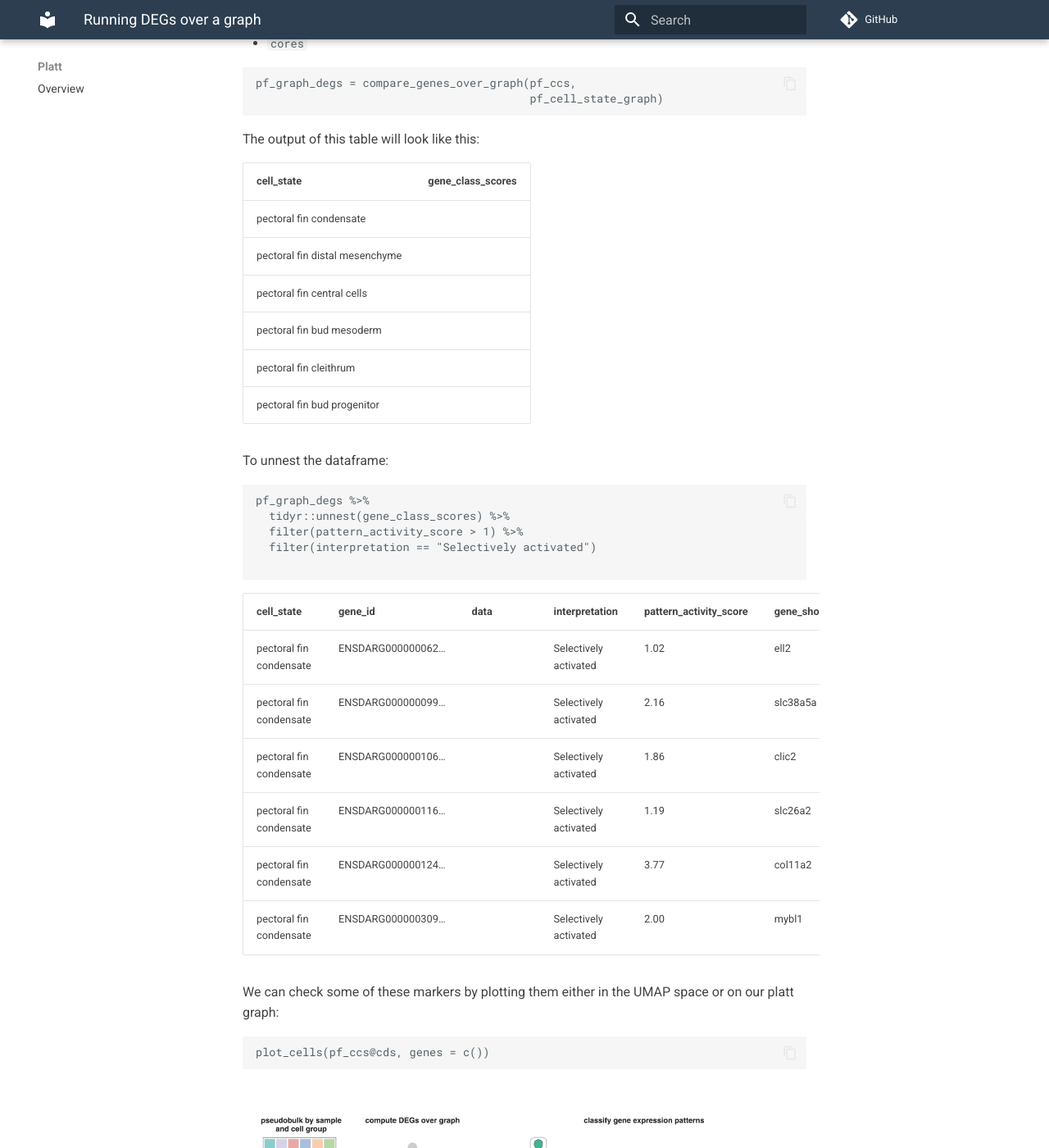
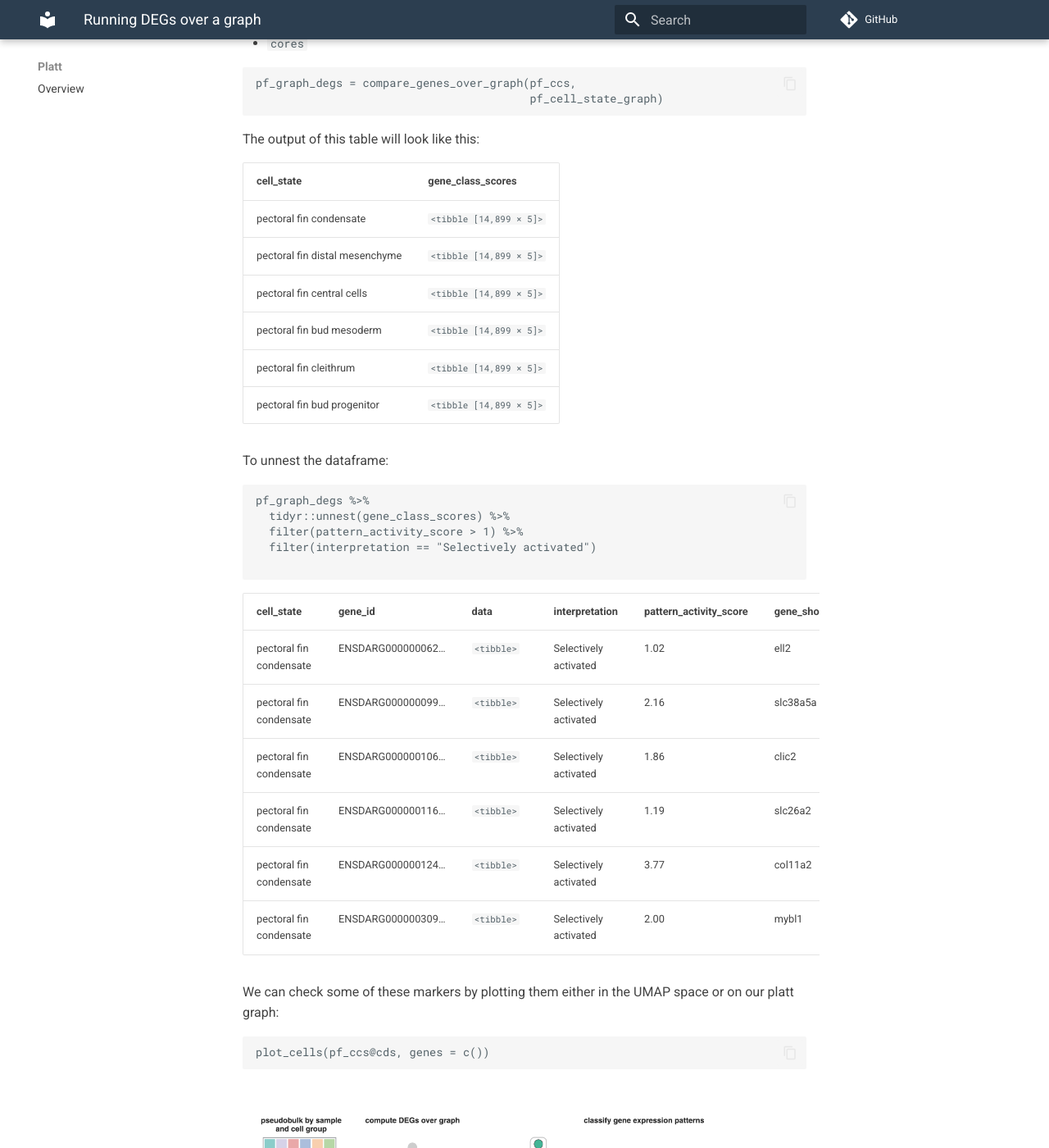
Before and after one commit to cole-trapnell-lab/platt, an MkDocs documentation site: the page built from docs/deg.md, in a window 1280 px wide and 1400 px high, scrolled down 639 px. Shown: the whole window at 82% size. Built offline with MkDocs 1.6.1 and Material for MkDocs 9.7.7, drawn with Linux system fonts in a browser that asks for light colours; comment, search, counter and statistics services are not loaded; some of the changed text lies outside the part shown.

Commit message:
add backticks

```diff
--- a/docs/deg.md
+++ b/docs/deg.md
@@ -21,12 +21,12 @@ The output of this table will look like this:
 
 | cell_state                     | gene_class_scores        |
 |--------------------------------|-------------------------|
-| pectoral fin condensate        | <tibble [14,899 × 5]>   |
-| pectoral fin distal mesenchyme | <tibble [14,899 × 5]>   |
-| pectoral fin central cells     | <tibble [14,899 × 5]>   |
-| pectoral fin bud mesoderm      | <tibble [14,899 × 5]>   |
-| pectoral fin cleithrum         | <tibble [14,899 × 5]>   |
-| pectoral fin bud progenitor    | <tibble [14,899 × 5]>   |
+| pectoral fin condensate        | `<tibble [14,899 × 5]>`   |
+| pectoral fin distal mesenchyme | `<tibble [14,899 × 5]>`   |
+| pectoral fin central cells     | `<tibble [14,899 × 5]>`   |
+| pectoral fin bud mesoderm      | `<tibble [14,899 × 5]>`   |
+| pectoral fin cleithrum         | `<tibble [14,899 × 5]>`   |
+| pectoral fin bud progenitor    | `<tibble [14,899 × 5]>`   |
 
 To unnest the dataframe:
 
@@ -40,12 +40,12 @@ pf_graph_degs %>%
 
 | cell_state              | gene_id             | data    | interpretation       | pattern_activity_score | gene_short_name |
 |-------------------------|---------------------|---------|----------------------|------------------------|-----------------|
-| pectoral fin condensate | ENSDARG000000062…  | <tibble> | Selectively activated      | 1.02                   | ell2            |
-| pectoral fin condensate | ENSDARG000000099…  | <tibble> | Selectively activated      | 2.16                   | slc38a5a        |
-| pectoral fin condensate | ENSDARG000000106…  | <tibble> | Selectively activated      | 1.86                   | clic2           |
-| pectoral fin condensate | ENSDARG000000116…  | <tibble> | Selectively activated      | 1.19                   | slc26a2         |
-| pectoral fin condensate | ENSDARG000000124…  | <tibble> | Selectively activated      | 3.77                   | col11a2         |
-| pectoral fin condensate | ENSDARG000000309…  | <tibble> | Selectively activated      | 2.00                   | mybl1           |
+| pectoral fin condensate | ENSDARG000000062…  | `<tibble>` | Selectively activated      | 1.02                   | ell2            |
+| pectoral fin condensate | ENSDARG000000099…  | `<tibble>` | Selectively activated      | 2.16                   | slc38a5a        |
+| pectoral fin condensate | ENSDARG000000106…  | `<tibble>` | Selectively activated      | 1.86                   | clic2           |
+| pectoral fin condensate | ENSDARG000000116…  | `<tibble>` | Selectively activated      | 1.19                   | slc26a2         |
+| pectoral fin condensate | ENSDARG000000124…  | `<tibble>` | Selectively activated      | 3.77                   | col11a2         |
+| pectoral fin condensate | ENSDARG000000309…  | `<tibble>` | Selectively activated      | 2.00                   | mybl1           |
 
 We can check some of these markers by plotting them either in the UMAP space or on our platt graph:
 
@@ -62,7 +62,7 @@ plot_gene_expr(pf_cell_state_graph, genes = c())
 
 ![](assets/degs_over_graph.png)
 
-For more information about plotting on a Platt graph, see our [Plotting page](https://cole-trapnell-lab.github.io/platt/plotting)
+_For more information about plotting on a Platt graph, see our [plotting page](https://cole-trapnell-lab.github.io/platt/plotting)._
 
 # Running DEGs within each perturbation
 
```
